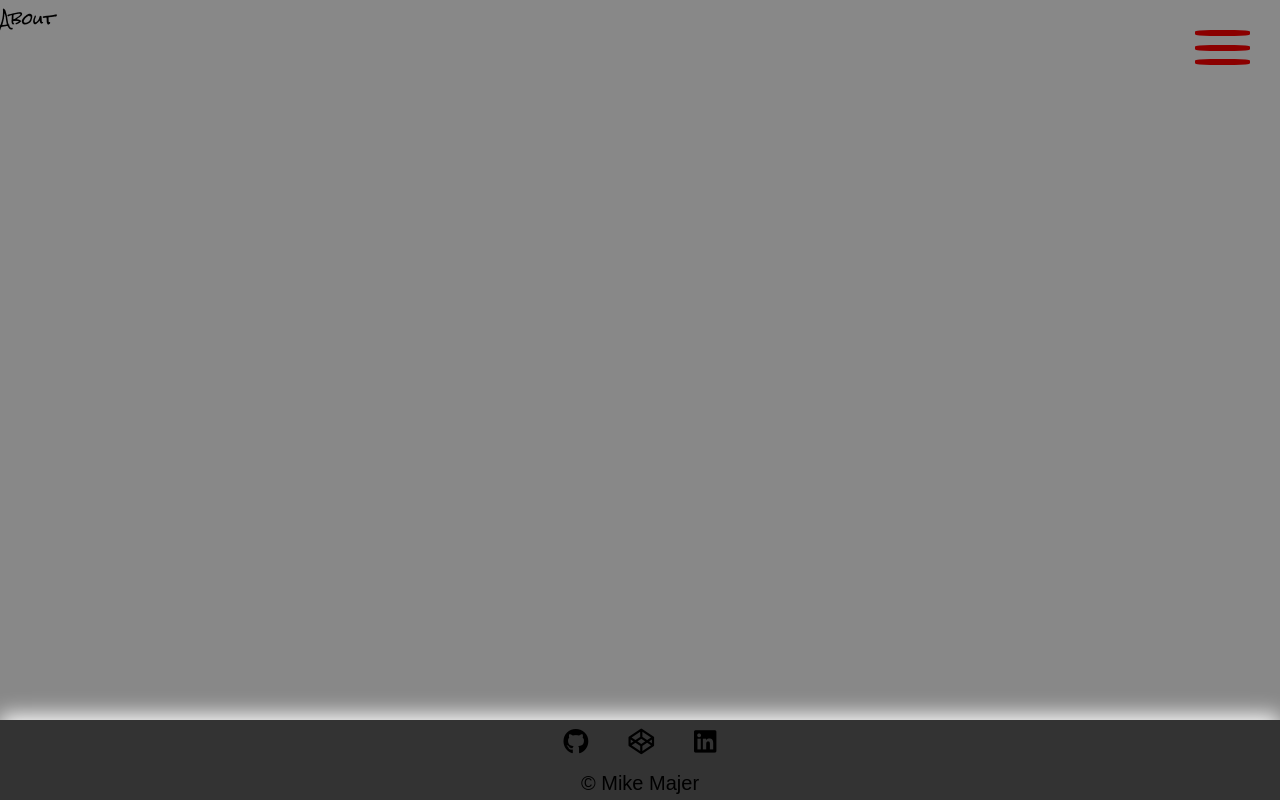
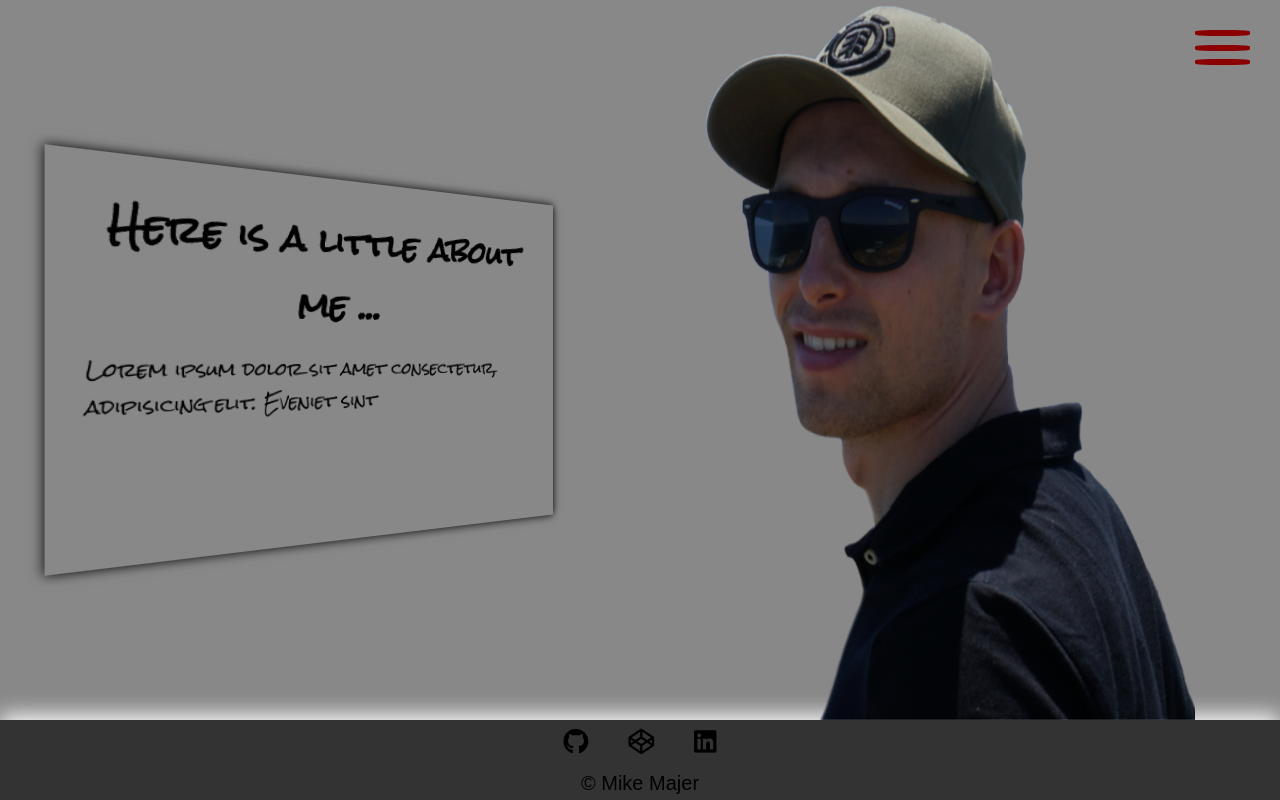
Before and after one commit to MikeMajer/Portfolio_website_developer_version, a React (Create React App) app: page /about in a window 1280 px wide. Built offline with nearby package versions, Linux system fonts and the light colour scheme.

Commit message:
Create about page template

```diff
--- a/src/pages/About.js
+++ b/src/pages/About.js
@@ -1,9 +1,54 @@
 import React from 'react';
+import "../styles/About.css";
+import img from "../images/img.png";
 
-const About = () => {
-    return (
-        <div>About</div>
-    );
+class About extends React.Component {
+    state = {
+        txt: "Lorem ipsum dolor sit amet consectetur, adipisicing elit. Eveniet sint tempore temporibus deserunt ipsum laudantium enim vero atque fugit quasi maiores sit nesciunt itaque provident doloremque, deleniti, facilis ex ipsa.",
+        indexText: -30,
+        text: "",
+    }
+
+    indexTyping = "";
+
+    setTyping = () => {
+        this.indexTyping = setInterval(() => this.typingEffect(), 50)
+    }
+
+    typingEffect = () => {
+
+        if (this.state.indexText >= 0) {
+            this.setState({
+
+                text: this.state.text + this.state.txt[this.state.indexText],
+
+            })
+        }
+        this.setState({
+            indexText: this.state.indexText + 1
+        })
+
+        if (this.state.indexText === this.state.txt.length) {
+            clearInterval(this.indexTyping)
+        }
+
+    }
+
+    componentWillMount() {
+        this.setTyping()
+    }
+
+
+    render() {
+
+        return (
+            <>
+                <div className="about">
+                    <div className="text" ><h1>Here is a little about me ...</h1>{this.state.text}</div>
+                    <img src={img} alt="" />
+                </div>
+            </>
+        );
+    }
 }
-
 export default About;
--- a/src/pages/Contact.js
+++ b/src/pages/Contact.js
@@ -34,7 +34,7 @@ class Contact extends React.Component {
         return (
             <div className="contact">
                 <form onSubmit={this.handleSubmit}>
-                    <h1>Contact me here...</h1>
+                    <h1>Contact me here ...</h1>
                     <textarea
                         value={this.state.value}
                         on onChange={this.handleChange}
--- a/src/pages/Experience.js
+++ b/src/pages/Experience.js
@@ -1,8 +1,11 @@
 import React from 'react';
+import "../styles/Experience.css";
 
 const Experience = () => {
     return (
-        <div>Experience</div>
+        <div className="resume">
+            <h1>My Experience</h1>
+        </div >
     );
 }
 
--- a/src/styles/About.css
+++ b/src/styles/About.css
@@ -0,0 +1,29 @@
+div.about{
+    display: flex;
+    justify-content: space-evenly;
+    align-items: center;
+    width: 100%;
+    height: 90vh;
+}
+
+div.text{
+    height: 50%;
+    width: 40%;
+    box-shadow: 0 0 10px #000;
+    font-size: 2vh;
+    padding: 30px 30px;
+    line-height: 2;
+    transform: perspective(400px) rotateY(15deg);
+    overflow: hidden;
+}
+
+div.text h1{
+    text-align: center;
+    margin-bottom: 15px;
+}
+
+img{
+height:100%;
+width: 40%;
+transform: rotateY(180deg);
+}
--- a/src/styles/Contact.css
+++ b/src/styles/Contact.css
@@ -17,6 +17,7 @@
     width:70vw;
     min-height: 300px;
     line-height: 1.5;
+box-shadow: 0 0 15px black;
 }
 
 
@@ -24,7 +25,13 @@
     display: block;
     margin: 20px auto;
     border: 2px solid black;
-    padding: 10px 20px;
+    padding: 10px 30px;
     background-color: #fff;
     cursor: pointer;
+    transition: .3s;
 }
+
+.contact button:hover{
+background-color: black;
+color: white;
+}
--- a/src/styles/Navigation.css
+++ b/src/styles/Navigation.css
@@ -1,7 +1,7 @@
 /* burger animation */
 
 :root {
-    --animTime: .5s;
+    --animTime: 1.5s;
 }
 
 .burger {
@@ -230,7 +230,7 @@ div.cover{
     left:50%;
     transform: translate(-50%,-50%);
     width: 220px;
-    background: url("../images/brush-stroke-banner-5.svg");
+    background: url("../images/brush-stroke-banner.svg");
     background-size: cover;
     background-repeat: no-repeat;
     background-position:center;
```
Also changed, not shown: src/images/brush-stroke-banner.svg (renamed from src/images/brush-stroke-banner-5.svg), src/images/img.png (added).
